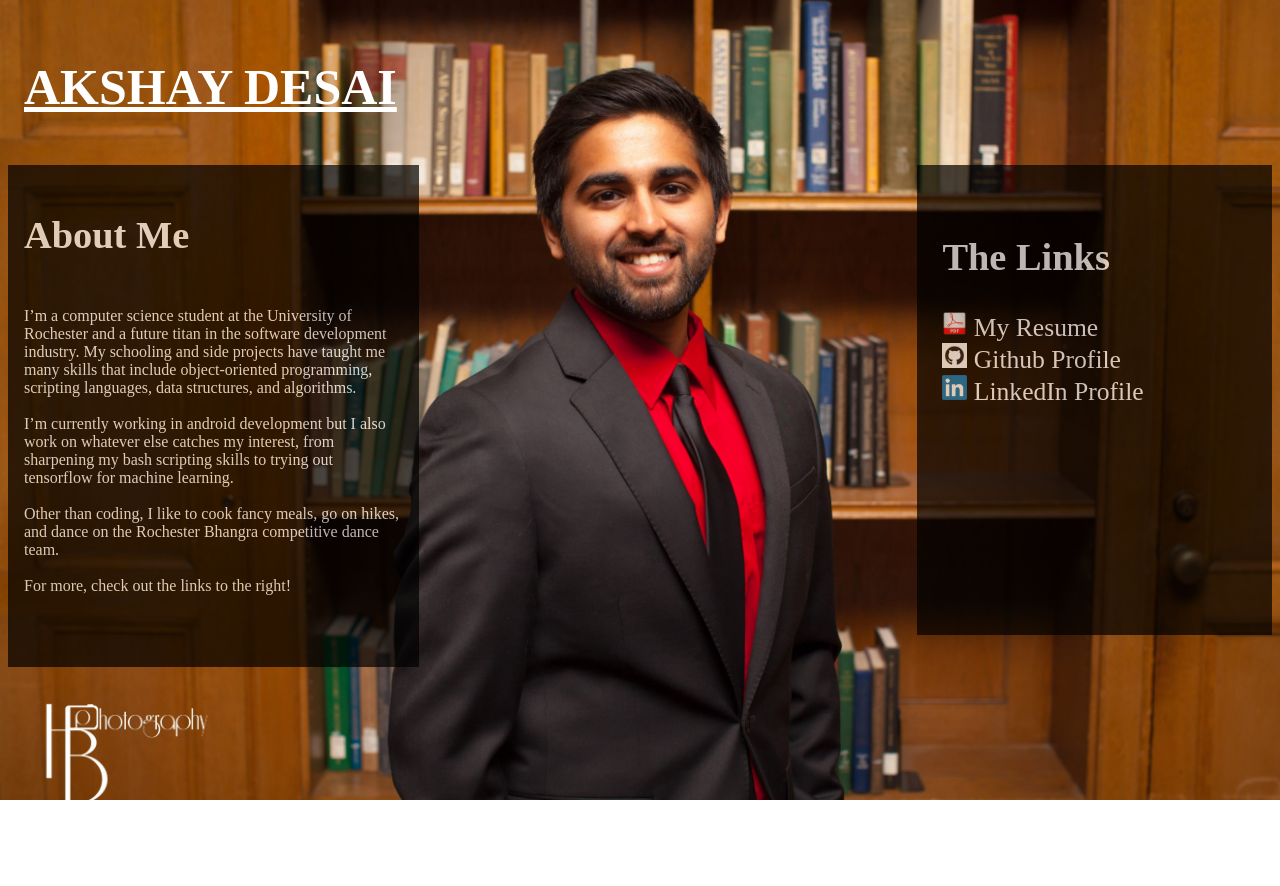
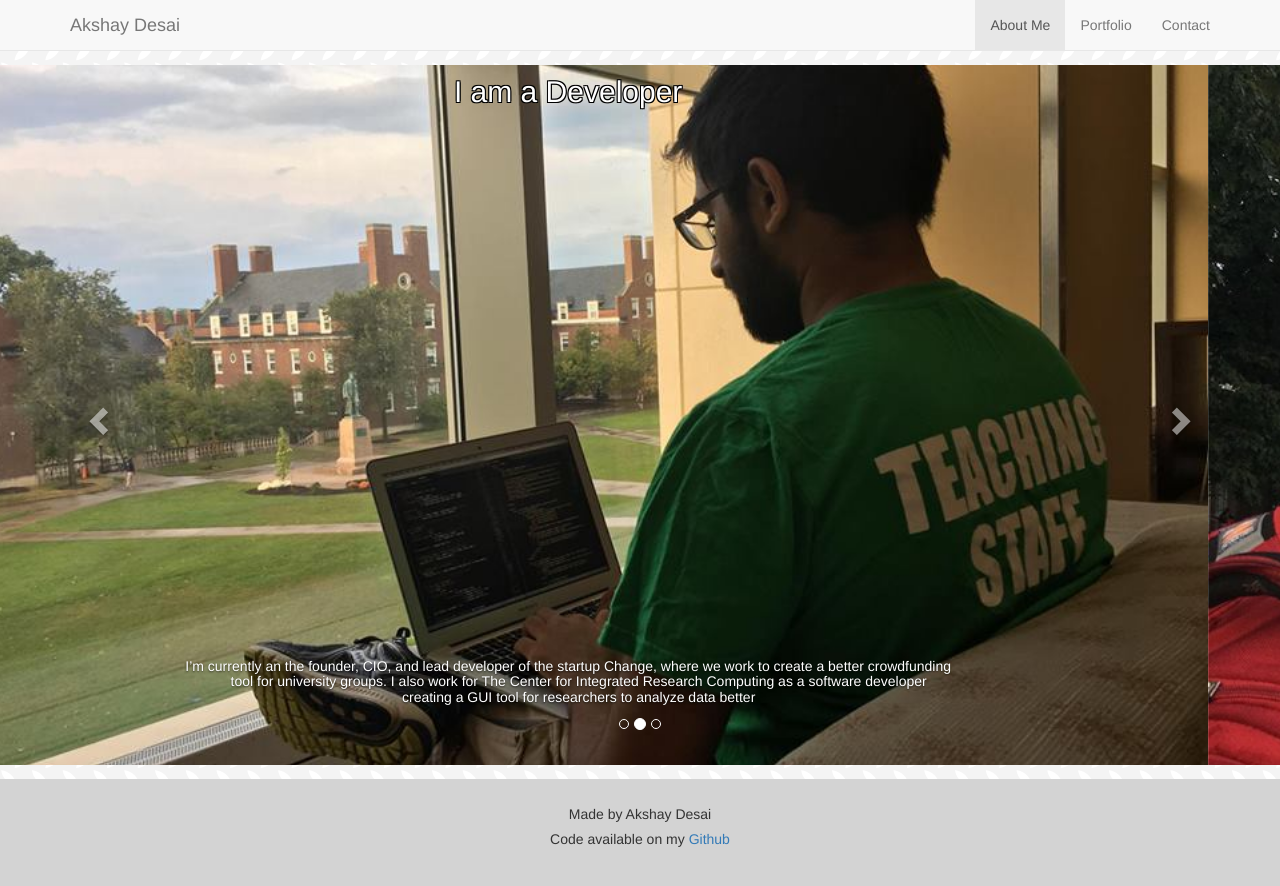
Before and after one commit to akshay27d/akshaydesai.net, a plain HTML site: page index.html in a window 1280 px wide. Before the commit the page ends 800 px from the top, so only its background shows below. Drawn offline with nearby package versions, Linux system fonts and the light colour scheme.

Commit message:
Site 3.0

```diff
--- a/css/styles.css
+++ b/css/styles.css
@@ -1,72 +1,144 @@
-h1{
-	color: white;
-	font-size: 50px;
-	text-decoration: underline;
+.navbar {
+    margin-bottom: 0;
+    color: white;
 }
 
-h2{
-	font-size: 3vw;
-}
-div.container{
-	height: 100%;
-	width: 100%
-}
-
-header{
-	padding:1em;
-	color:white;
-	clear:left;
-	text-align: left;
+.carousel-control.left,
+.carousel-control.right {
+    background-image: none
 }
 
 body{
-	background-image: url("./Bhangra-117-min.jpg");
-	background-size: cover;
-	background-repeat: no-repeat;
-	background-position: center center;
+	background-image: url("./organic-tiles.png");
+    background-repeat: repeat;
+}
+
+#myCarousel{
+	margin-top: 1em;
+	width: 100%;
+	max-height: 700px;
+}
+
+.carousel .item {
+    width: 100%; /*slider width*/
+    max-height: 700px;
+
+}
+.carousel .item img {
+    width: 100%; /*img width*/
+    max-height: 700px;
+}
+
+.carousel-top h2{
+    top: 0;
+    margin:0;
+    padding:10px;
+    color: white;
+    text-align: center;
 
 }
 
-#navi{
+.full-screen {
+  background-size: cover;
+  background-position: center;
+  background-repeat: no-repeat;
+}
+
+.col-sm-12, .carousel-top{
 	color: white;
-	font-size: 2vw;
-	display: block;
-	max-width: 35%;
-	float:right;
-	margin: 0;
-	padding-top: 1.5em;
-	padding-left: 1em;
-	padding-right: 3em;
-	background-color:black;
-	opacity: 0.7;
-	height: 55%;
-	width:20%;
+	text-shadow:-1px -1px 0 black,
+		1px -1px 0 black,
+		-1px 1px 0 black,
+		1px 1px 0 black;
+}
+
+.col-sm-6{
+	color: black;
+
+}
+
+.gotorepo{
+	color: white;
+}
+
+.mylink a{
+	color: black;
+}
+
+.links{
+	list-style-type: none;
+	font-size: 30px;
+	text-align: center
+}
+
+.ptitle{
+	text-align: center
+}
+
+#elevator{
+	padding-left: 50px
+}
+
+#proj1{
+	background-image: url("./dtback.jpg");
+	background-size:cover;
+	background-repeat: no-repeat;
+	min-height:25em;
+}
+
+#proj2{
+	background-image: url("./drinkmateback.jpg");
+	min-height:25em;
+	background-size:cover;
+	background-repeat: no-repeat;
+	padding-left: 50%;
+}
+
+#proj3{
+	background-image: url("./cacheback.jpg");
+	background-size:cover;
+	background-repeat: no-repeat;
+	min-height:25em;
+}
+
+.projtext{
+	width: 50%
+
+}
+
+button{
+	background-color: green;
+
+}
+
+.contact{
+	text-align: center;
+	list-style: none;
+	font-size: 2em;
+	padding: 1em;
+	overflow-x: hidden;
+	color: black
+}
+
+.mylink{
+	padding: 10px;
 }
 
 
-nav ul{
-	list-style-type: none;
-	padding: 0;
+button{
+	background-color: grey
 }
 
-nav ul a{
-	text-decoration: none;
+p{
+	line-height: 1.1em;
+	padding-left: 1.5em;
+	text-indent:-1.5em;
+	overflow: hidden;
 }
 
-article{
-	max-width: 30%;
-	color: white;
-	margin-right: 250px;
-	padding:1em;
-	padding-top: 1em;
-	overflow: scroll;
-	height: 60%;
-	background-color:black;
-	opacity: 0.7;
-	float:left;
+footer{
+	background-color: lightgray;
+	text-align: center;
+	padding:2em;
+	margin-top: 1em;
 }
-
-
-a{
-	color: white;
-}
--- a/index.html
+++ b/index.html
@@ -1,36 +1,120 @@
-<!DOCTYPE html5>
+<!DOCTYPE html>
 <html>
+	<head>
+		<title>Site of Akshay Desai</title>
+		<meta charset="utf-8" />
+		<meta name="viewport" content="width=device-width, initial-scale=1" />
+
+		<link rel="stylesheet" href="https://maxcdn.bootstrapcdn.com/bootstrap/3.3.7/css/bootstrap.min.css">
+		<script src="https://ajax.googleapis.com/ajax/libs/jquery/3.2.1/jquery.min.js"></script>
+		<script src="https://maxcdn.bootstrapcdn.com/bootstrap/3.3.7/js/bootstrap.min.js"></script>
+		<script src="https://ajax.googleapis.com/ajax/libs/jquery/3.2.1/jquery.min.js"></script>
+		<link rel="stylesheet" href="./css/styles.css">
+
+	</head>
+
 	<body>
-	<div class="container">
-	<header>
-		<meta charset="utf-8">
-		<h1>AKSHAY DESAI</h1>
-		<link rel="stylesheet" href="./css/styles.css">
-	</header>
-	<div id="navi">
-	<h2>The Links</h2>
-	<nav>
+		<nav class="navbar navbar-default navbar-static-top">
+			<div class="container">
+			    <div class="navbar-header">
+			    	<button type="button" class="navbar-toggle" data-toggle="collapse" data-target="#myNavbar">
+				        <span class="icon-bar"></span>
+				        <span class="icon-bar"></span>
+				        <span class="icon-bar"></span>
+	      			</button>
+			    	<a class="navbar-brand" href="./index.html">Akshay Desai</a>
+			    </div>
+			    <div class="collapse navbar-collapse" id="myNavbar">
+				    <ul class="nav navbar-nav navbar-right">
+					    <li class="active" ><a href="./index.html">About Me</a></li>
+					    <li><a href="./portfolio.html">Portfolio</a></li>
+					    <li><a href="./contact.html">Contact</a></li>
+				    </ul>
+		  		</div>
+		  	</div>
+		</nav>
 
-		<ul>
-			<li><a target="_blank" href="./UserFile.pdf"><img src="./PDFL.png" height="25" width="25"> My Resume</a></li>
-			<li><a target="_blank" href="https://github.com/akshay27d"><img src="./GitHub-Mark.png" height="25" width="25"> Github Profile</a></li>
-			<li><a target="_blank" href="https://www.linkedin.com/in/akshay-desai-36368612a/"><img src="./LI.png" height="25" width="25"> LinkedIn Profile</a></li>
-		</ul>
-	</nav>
-	</div>
+		<section class="block">
+			<div id="myCarousel" class="carousel slide" data-ride="carousel">
+				<ol class="carousel-indicators">
+				    <li data-target="#myCarousel" data-slide-to="0" class="active"></li>
+				    <li data-target="#myCarousel" data-slide-to="1"></li>
+				    <li data-target="#myCarousel" data-slide-to="2"></li>
+	  			</ol>
 
-	<article>
-		<h2>About Me</h2>
-		<p>
-			<br>I’m a computer science student at the University of Rochester and a future titan in the software development industry. My schooling and side projects have taught me many skills that include object-oriented programming, scripting languages, data structures, and algorithms. <br><br>
+	  			<div class="carousel-inner">
+				    <div class="item active">
+				     	<img src="./css/developer.jpg" alt="developer">
+				     	<div class="carousel-top">
+				      		<h2>I am a Developer</h2>
+				      	</div>
+				     	<div class="carousel-caption">
+					        <p>I’m currently an the founder, CIO, and lead developer of the startup Change, where we work to create a better crowdfunding tool for university groups. I also work for The Center for Integrated Research Computing as a software developer creating a GUI tool for researchers to analyze data better </p>
+				     	 </div>
+				    </div>
 
-			I’m currently working in android development but I also work on whatever else catches my interest, from sharpening my bash scripting skills to trying out tensorflow for machine learning.<br> <br>
+				    <div class="item">
+				      	<img src="./css/student.jpg" alt="student">
+				      	<div class="carousel-top">
+				      		<h2>I am a Student</h2>
+				      	</div>
+				      	<div class="carousel-caption">
+					        <p>I’m a junior, computer science student at the University of Rochester. My schooling and side projects have taught me many skills that include object-oriented programming, functional languages, data structures, and algorithms amongst many other topics.</p>
+				      	</div>
+				    </div>
 
-			Other than coding, I like to cook fancy meals, go on hikes, and dance on the Rochester Bhangra competitive dance team.<br><br>
+				    <div class="item">
+				      	<img src="./css/iamadancer.jpg" alt="dancer">
+				      	<div class="carousel-top">
+				      		<h2>I am a Dancer</h2>
+				      	</div>
+				      	<div class="carousel-caption">
+					        <p>I'm a dancer on Rochester Bhangra Competitive Dance Team. It is a high-energy, Indian dance style and I've competed with the team throughout the East Coast</p>
+				    	</div>
+				    </div>
+				 </div>
 
-			For more, check out the links to the right!
-			</p>
-	</article>
-	</div>
+				<a class="left carousel-control" href="#myCarousel" data-slide="prev">
+					<span class="glyphicon glyphicon-chevron-left"></span>
+					<span class="sr-only">Previous</span>
+				</a>
+				<a class="right carousel-control" href="#myCarousel" data-slide="next">
+				  	<span class="glyphicon glyphicon-chevron-right"></span>
+					<span class="sr-only">Next</span>
+				</a>
+
+
+				</div>
+			</section>
+
+			<script>var $item = $('.carousel .item');
+				var $wHeight = $(window).height();
+				$item.eq(0).addClass('active');
+				$item.height($wHeight);
+				$item.addClass('full-screen');
+
+				$('.carousel img').each(function() {
+				  var $src = $(this).attr('src');
+				  var $color = $(this).attr('data-color');
+				  $(this).parent().css({
+				    'background-image' : 'url(' + $src + ')',
+				    'background-color' : $color
+				  });
+				  $(this).remove();
+				});
+
+				$(window).on('resize', function (){
+				  $wHeight = $(window).height();
+				  $item.height($wHeight);
+				});
+
+				</script>
+
 	</body>
+
+</div>
+	<footer>
+		<p>Made by Akshay Desai</p>
+		<p>Code available on my <a href="https://github.com/akshay27d/akshaydesai.net"> Github</a>
+	</footer>
 </html>
```
Also changed, not shown: GitHub-Mark.png (deleted), LI.png (deleted), PDFL.png (deleted), aboutMe.txt (deleted), css/Bhangra-117-min.jpg (deleted), 1 other file.
